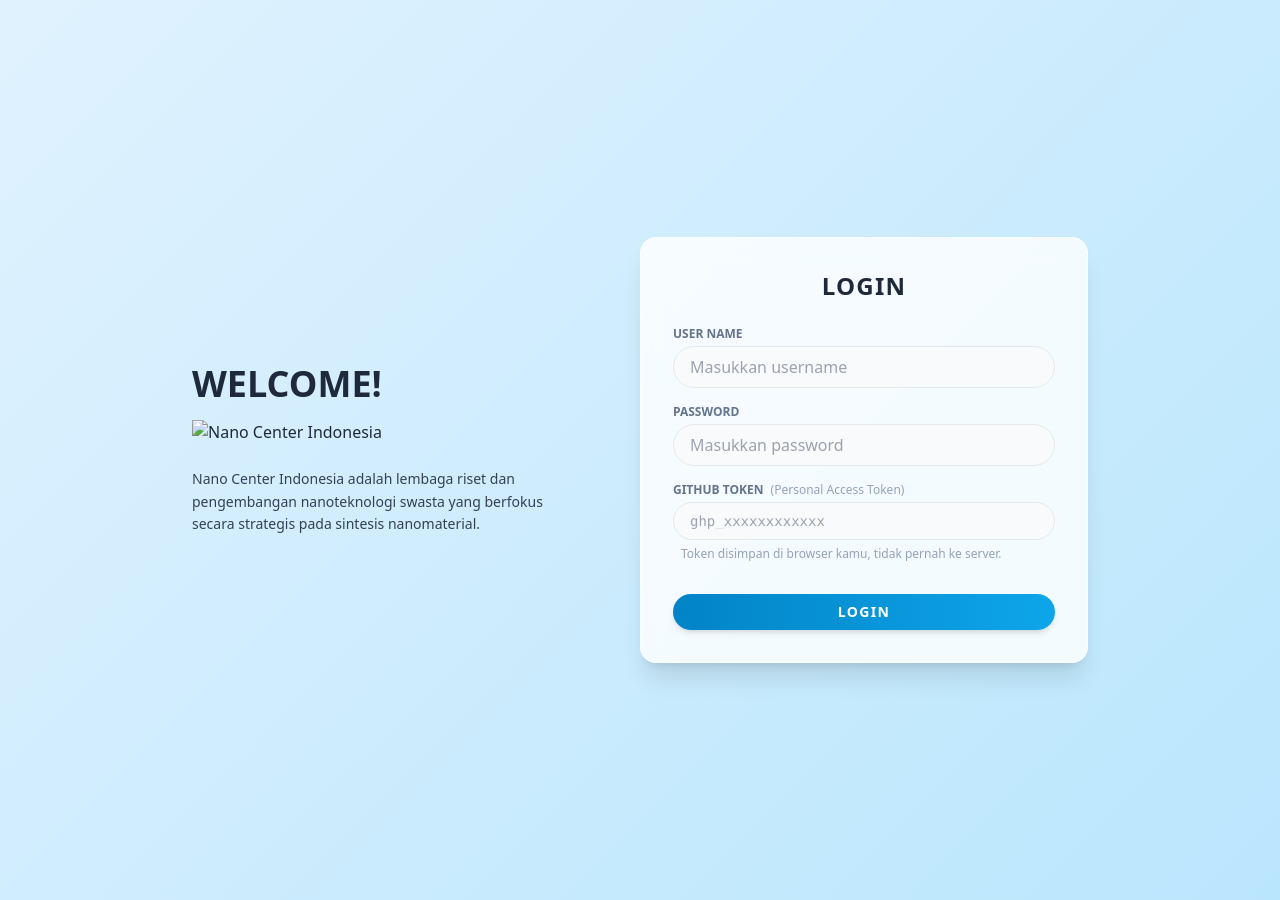
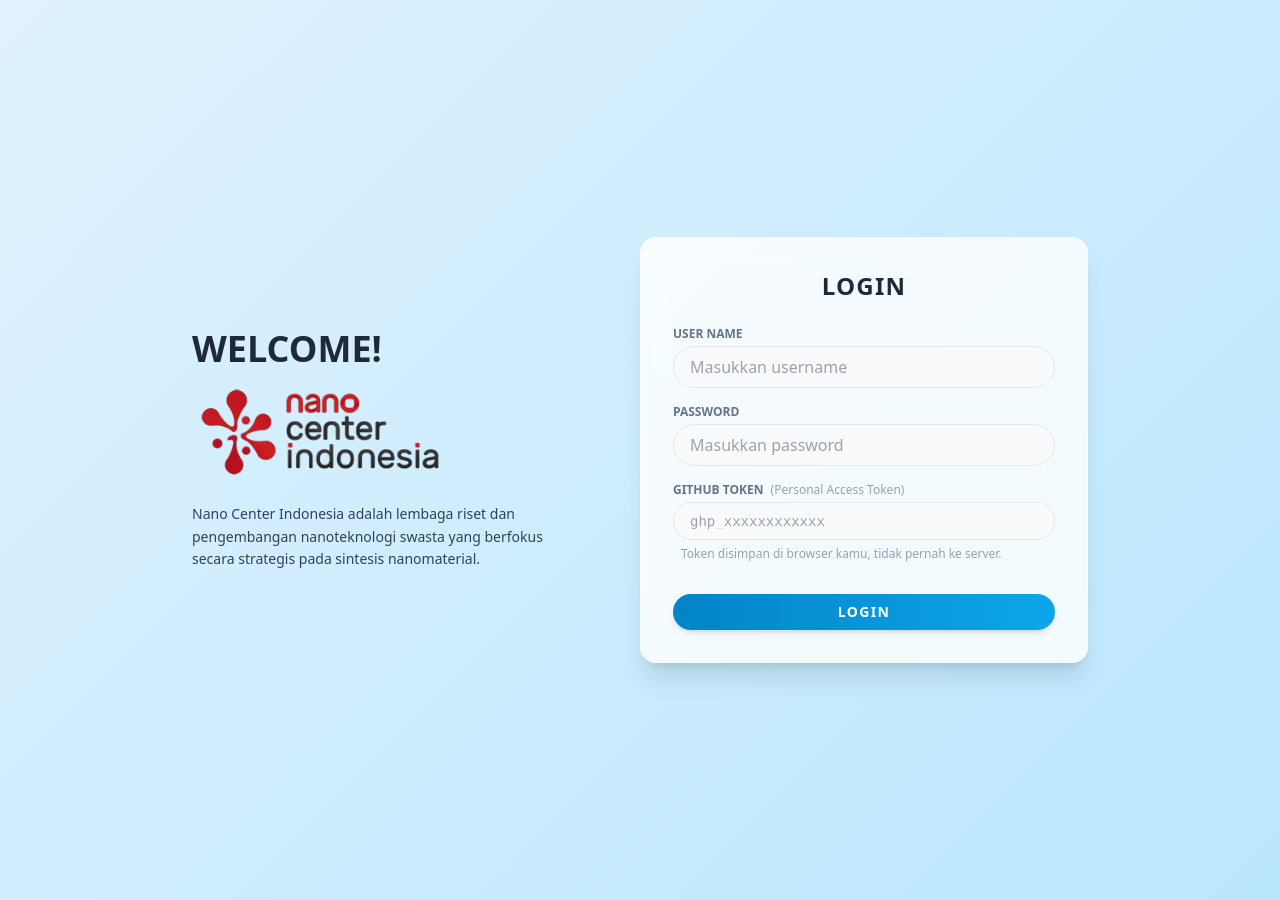
Before and after one commit to rymndsh/testing-cms-apc, a Jekyll site: the page admin/index.html, which Jekyll copies as it is, in a window 1280 px wide. Built offline with Jekyll 4.4.1, drawn with Linux system fonts in a browser that asks for light colours; nearby versions of some CDN libraries.

```diff
--- a/admin/index.html
+++ b/admin/index.html
@@ -20,7 +20,7 @@
         <div class="flex-1 text-center md:text-left">
           <h1 class="text-4xl font-bold mb-4 text-slate-800">WELCOME!</h1>
           <img
-            src="../logo-nci.png"
+            src="logo-nci.png"
             alt="Nano Center Indonesia"
             class="w-64 mb-6 mx-auto md:mx-0"
           />
```
